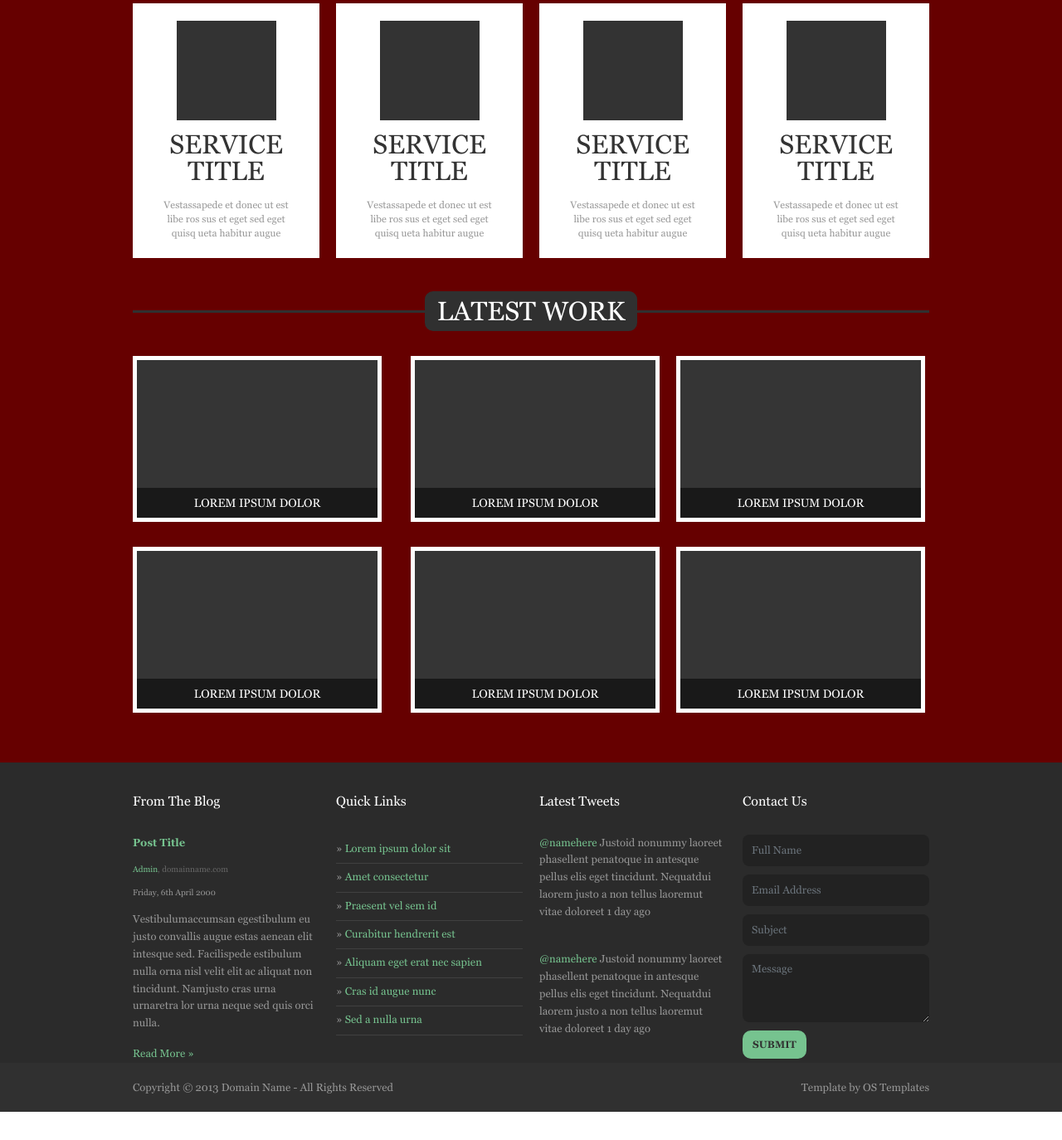
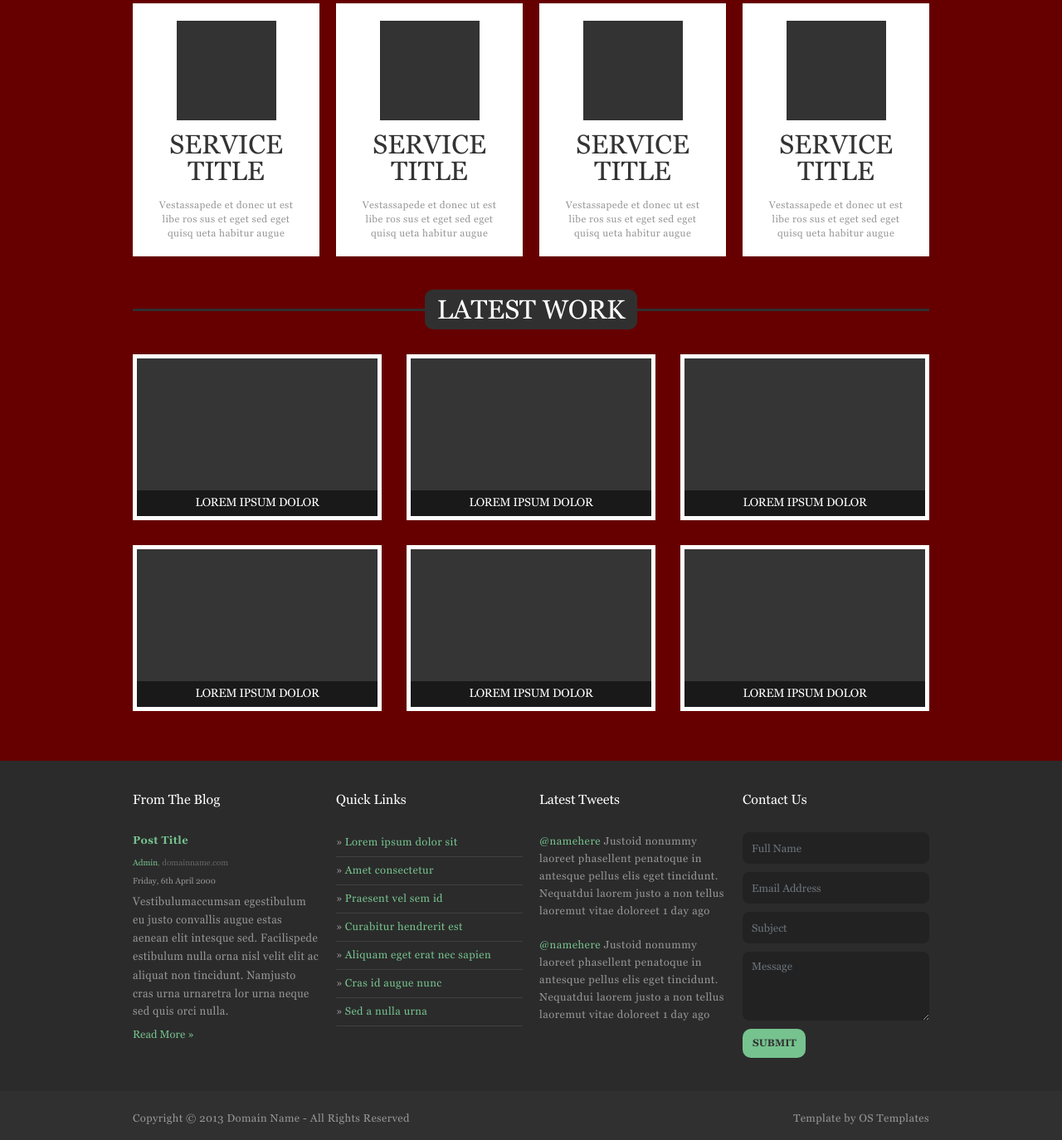
Before and after one commit to HegelPro/The-modernist, a website built with webpack: page Code/index.html in a window 1280 px wide. Shown: the part 661-2035 px from the top of the page at 83% size. Before the commit the page ends 2001 px from the top, so only its background shows below. Built offline with nearby package versions, Linux system fonts and the light colour scheme.

Commit message:
finish work

```diff
--- a/Code/assets/scss/cards.scss
+++ b/Code/assets/scss/cards.scss
@@ -15,12 +15,13 @@
 }
 
 .card-text_type_1 {
-  padding: 0 30px 22px 30px;
+  padding: 0 30px 19px 30px;
 
   color: #979797;
   font-size: 12px;
+  letter-spacing: 0.4px;
   font-weight: 400;
-  line-height: 16.8px;
+  line-height: 17px;
 }
 
 .card {
@@ -45,6 +46,7 @@
 .card_reset {
   margin: 0 10px 40px 10px !important;
 
+  max-width: 250px;
   border: none;
   padding: 21px 0 0 0;
 }
--- a/Code/assets/scss/footer.scss
+++ b/Code/assets/scss/footer.scss
@@ -13,14 +13,16 @@
     margin: 0 10px !important;
 
     padding: 0;
+    padding-bottom: 40px;
   }
 
   &__underground {
-    padding: 23px 0;
+    padding: 26px 0 20px 0;
 
     color: #979797;
     font-weight: 400;
     line-height: 13px;
+    letter-spacing: 0.4px;
   }
 
   &__title {
@@ -47,20 +49,38 @@
 
   &_text_list {
     color: #76c38f;
-    line-height: 34.45px;
+    line-height: 34px;
+    letter-spacing: 0.4px;
   }
 
   &_text_type_1 {
+    display: block;
     font-weight: bold;
+    margin-bottom: 10px;
+    letter-spacing: 0.4px;
   }
 
   &_text_type_2 {
     font-size: 10px;
     line-height: 12px;
+    margin-bottom: 10px;
   }
 
   &_text_type_3 {
     color: #666666;
+  }
+
+  &_text_type_4 {
+    line-height: 20.9px;
+    margin-bottom: 13px;
+    letter-spacing: 0.4px;
+    transform: scaley(1.06) translateY(2px);
+  }
+
+  &_text_type_5 {
+    line-height: 21px;
+    margin-bottom: 20px;
+    letter-spacing: 0.5px;
   }
 }
 
@@ -78,6 +98,9 @@
 
 }
 
+.list-group_reset {
+  margin-top: -5px;
+}
 
 .list-group-item_reset {
   padding: 0;
--- a/Code/assets/scss/gallery.scss
+++ b/Code/assets/scss/gallery.scss
@@ -13,12 +13,13 @@
     left: 5px;
 
     width: 290px;
-    padding: 10px 0;
+    padding: 6px 0 8px 0;
     background: #00000088;
     color: #ffffff;
     font-size: 14px;
     font-weight: 400;
     line-height: 16.8px;
+    letter-spacing: -0.2px;
     text-transform: uppercase;
     opacity: 1;
   }
--- a/Code/assets/scss/main.scss
+++ b/Code/assets/scss/main.scss
@@ -17,8 +17,8 @@
   outline: none;
 
   &_nav {
-    padding: 10px 20px 10px 20px !important;
-    margin-top: -8px;
+    padding: 10px 19.5px 10px 19.5px !important;
+    margin-top: -10px;
     font-size: 13px;
     border-radius: 10px;
     font-weight: 400;
@@ -36,7 +36,7 @@
   }
 
   &_footer {
-    padding: 10px 12px;
+    padding: 10px 11px 11px 12px;
 
     border-radius: 10px;
 
@@ -50,14 +50,18 @@
   }
 
   &_slide {
-    padding: 13px 20px;
+    margin-left: 2px;
+    padding: 11px 16px 9px 15px;
     font-size: 13px;
     font-weight: 400;
+    letter-spacing: 0.4px;
     line-height: 15.6px;
     color: #ffffff;
+    background-color: #76c38f;
+    border-radius: 10px;
 
     &:hover {
-      transition: all .5;
+      transition: all 0.5s;
 
       color: #fff;
       background-color: #10cc4c;
--- a/Code/index.html
+++ b/Code/index.html
@@ -58,9 +58,9 @@
           <div id="carouselExampleControls" class="carousel carousel_reset slide" data-ride="carousel">
             <div class="carousel-inner">
               <div class="carousel-item active">
-                <div class="d-flex justify-content-center">
-                  <div class="me_slide col-lg-4">
-                    <strong class="me_slide__title">Cursus penati saccum nulla.</strong>
+                <div class="d-flex justify-content-between">
+                  <div class="me_slide col-lg-5">
+                    <strong class="me_slide__title d-block">Cursus penati saccum nulla.</strong>
 
                     <p class="me_slide__text">Nullamlacus dui ipsum conseque loborttis non euisque morbi penas dapibulum orna. Urnaultrices quis curabitur phasellentesque congue magnis vestibulum quismodo nulla et feugiat adipiscinia pellentum leo.</p>
 
@@ -104,27 +104,37 @@
     <div class="main_bg-light-red">
       <div class="container container_width">
         <section class="row">
-          <div class="card-deck card-deck_reset justify-content-center">
-              <div class="card card_reset rounded-0 col ml-lg-0">
-                <img class="card-img-top card-img-top_type_1 card-img-top_inver mx-auto" src="src/img/120x120px.png" alt="Card image cap">
-
-                <h5 class="card-title text-center card-title_type_1">SERVICE TITLE</h5>
-                <p class="card-text text-center card-text_type_1">Vestassapede et donec ut est libe ros sus et eget sed eget quisq ueta habitur augue</p>
-
-              </div>
-              <div class="card card_reset rounded-0 col">
+          <div class="card-deck card-deck_reset d-flex justify-content-center">
+            <div class="card card_reset rounded-0 ml-lg-0">
               <img class="card-img-top card-img-top_type_1 card-img-top_inver mx-auto" src="src/img/120x120px.png" alt="Card image cap">
 
               <h5 class="card-title text-center card-title_type_1">SERVICE TITLE</h5>
               <p class="card-text text-center card-text_type_1">Vestassapede et donec ut est libe ros sus et eget sed eget quisq ueta habitur augue</p>
             </div>
-              <div class="card card_reset rounded-0 col">
+
+            <div class="w-100 d-sm-block d-md-none"></div>
+
+
+            <div class="card card_reset rounded-0">
               <img class="card-img-top card-img-top_type_1 card-img-top_inver mx-auto" src="src/img/120x120px.png" alt="Card image cap">
 
               <h5 class="card-title text-center card-title_type_1">SERVICE TITLE</h5>
               <p class="card-text text-center card-text_type_1">Vestassapede et donec ut est libe ros sus et eget sed eget quisq ueta habitur augue</p>
             </div>
-              <div class="card card_reset rounded-0 col mr-lg-0">
+
+            <div class="w-100 d-sm-block d-lg-none"></div>
+
+            <div class="card card_reset rounded-0">
+              <img class="card-img-top card-img-top_type_1 card-img-top_inver mx-auto" src="src/img/120x120px.png" alt="Card image cap">
+
+              <h5 class="card-title text-center card-title_type_1">SERVICE TITLE</h5>
+              <p class="card-text text-center card-text_type_1">Vestassapede et donec ut est libe ros sus et eget sed eget quisq ueta habitur augue</p>
+            </div>
+
+            <div class="w-100 d-sm-block d-md-none"></div>
+
+
+            <div class="card card_reset rounded-0 col-md-6 mr-lg-0">
               <img class="card-img-top card-img-top_type_1 card-img-top_inver mx-auto" src="src/img/120x120px.png" alt="Card image cap">
 
               <h5 class="card-title text-center card-title_type_1">SERVICE TITLE</h5>
@@ -139,42 +149,58 @@
               <div class="works__line col-12"></div>
           </div>
 
-          <div class="row justify-content-center">
-              <div class="col-lg-4 pl-lg-0 gallery__box">
+          <div class="row d-flex flex-wrap justify-content-between">
+            <div class="col pl-lg-0 gallery__box">
               <div class="gallery__frame">
                 <img class="gallery__img" src="src/img/290x190px.png" alt="">
 
                 <span class="gallery__discribe text-center">LOREM IPSUM DOLOR</span>
               </div>
             </div>
-              <div class="col-lg-4 gallery__box">
+
+            <div class="w-100 d-block d-sm-none"></div>
+
+            <div class="col gallery__box">
               <div class="gallery__frame">
                 <img class="gallery__img" src="src/img/290x190px.png" alt="">
 
                 <span class="gallery__discribe text-center">LOREM IPSUM DOLOR</span>
               </div>
             </div>
-              <div class="col-lg-4 pr-lg-0 gallery__box">
-                <div class="gallery__frame">
-                  <img class="gallery__img" src="src/img/290x190px.png" alt="">
 
-                  <span class="gallery__discribe text-center">LOREM IPSUM DOLOR</span>
-                </div>
-              </div><div class="col-lg-4 pl-lg-0 gallery__box">
+            <div class="w-100 d-none d-sm-block d-lg-none"></div>
+
+            <div class="col pr-lg-0 gallery__box">
               <div class="gallery__frame">
                 <img class="gallery__img" src="src/img/290x190px.png" alt="">
 
                 <span class="gallery__discribe text-center">LOREM IPSUM DOLOR</span>
               </div>
             </div>
-              <div class="col-lg-4 gallery__box">
+
+            <div class="w-100 d-none d-sm-block d-md-none"></div>
+
+            <div class="col pl-lg-0 gallery__box">
               <div class="gallery__frame">
                 <img class="gallery__img" src="src/img/290x190px.png" alt="">
 
                 <span class="gallery__discribe text-center">LOREM IPSUM DOLOR</span>
               </div>
             </div>
-              <div class="col-lg-4 pr-lg-0 gallery__box">
+
+            <div class="w-100 d-none d-sm-block d-lg-none"></div>
+
+            <div class="col gallery__box">
+              <div class="gallery__frame">
+                <img class="gallery__img" src="src/img/290x190px.png" alt="">
+
+                <span class="gallery__discribe text-center">LOREM IPSUM DOLOR</span>
+              </div>
+            </div>
+
+            <!-- <div class="w-100 d-none d-sm-block d-md-none"></div> -->
+
+            <div class="col pr-lg-0 gallery__box">
               <div class="gallery__frame">
                 <img class="gallery__img" src="src/img/290x190px.png" alt="">
 
@@ -190,20 +216,23 @@
       <div class="footer_bg-dark">
         <div class="container container_width">
           <div class="row">
-            <div class="footer__row d-flex">
+            <div class="footer__row d-flex flex-wrap">
                 <div class="col footer__col">
                     <h3 class="footer__title">From The Blog</h3>
 
-                    <p><span class="footer_text_type_1 footer_text_color_light-green">Post Title</span></p>
+                    <span class="footer_text_type_1 footer_text_color_light-green">Post Title</span>
 
                     <p class="footer_text_type_2"><span class="footer_text_color_light-green">Admin</span><a href="#" class="footer_text_type_3">, domainname.com</a></p>
 
                     <p class="footer_text_type_2">Friday, 6th April 2000</p>
 
-                    <p>Vestibulumaccumsan egestibulum eu justo convallis augue estas aenean elit intesque sed. Facilispede estibulum nulla orna nisl velit elit ac aliquat non tincidunt. Namjusto cras urna urnaretra lor urna neque sed quis orci nulla.</p>
+                    <p class="footer_text_type_4">Vestibulumaccumsan egestibulum eu justo convallis augue estas aenean elit intesque sed. Facilispede estibulum nulla orna nisl velit elit ac aliquat non tincidunt. Namjusto cras urna urnaretra lor urna neque sed quis orci nulla.</p>
 
                     <a href="#" class="footer_text_color_light-green">Read More &raquo;</a>
                   </div>
+
+                  <div class="w-100 d-sm-block d-md-none"></div>
+
                   <div class="col footer__col">
                     <h3 class="footer__title">Quick Links</h3>
 
@@ -218,13 +247,19 @@
 
                     </ul>
                   </div>
+
+                  <div class="w-100 d-sm-block d-lg-none"></div>
+
                   <div class="col footer__col">
                     <h3 class="footer__title">Latest Tweets</h3>
 
-                    <p class="lastert-tweets_padding"><span class="footer_text_color_light-green">@namehere</span> Justoid nonummy laoreet phasellent penatoque in antesque pellus elis eget tincidunt. Nequatdui laorem justo a non tellus laoremut vitae doloreet 1 day ago</p>
-                    <br>
-                    <p class="lastert-tweets_padding"><span class="footer_text_color_light-green">@namehere</span> Justoid nonummy laoreet phasellent penatoque in antesque pellus elis eget tincidunt. Nequatdui laorem justo a non tellus laoremut vitae doloreet 1 day ago</p>
+                    <p class="lastert-tweets_padding footer_text_type_5"><span class="footer_text_color_light-green">@namehere</span> Justoid nonummy laoreet phasellent penatoque in antesque pellus elis eget tincidunt. Nequatdui laorem justo a non tellus laoremut vitae doloreet 1 day ago</p>
+
+                    <p class="lastert-tweets_padding footer_text_type_5"><span class="footer_text_color_light-green">@namehere</span> Justoid nonummy laoreet phasellent penatoque in antesque pellus elis eget tincidunt. Nequatdui laorem justo a non tellus laoremut vitae doloreet 1 day ago</p>
                   </div>
+
+                  <div class="w-100 d-sm-block d-md-none"></div>
+
                   <div class="col footer__col">
                     <h3 class="footer__title">Contact Us</h3>
 
```
Also changed, not shown: Code/assets/scss/header.scss (+4 -3 lines), Code/assets/scss/me_slide.scss (+12 -2 lines), Code/dist/styles.css. Lines whose indentation alone changed are shown as unchanged.
